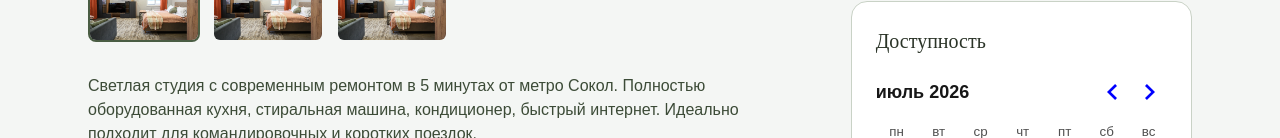
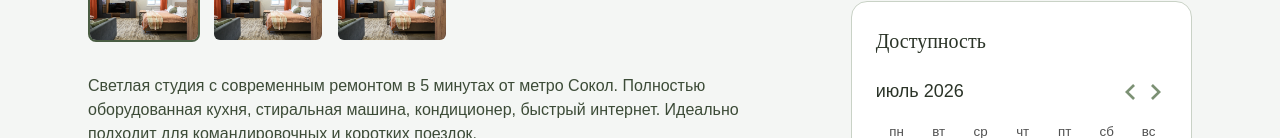
Before and after one commit to Taras-Klimenko/booking-project, a Next.js app: page /apartments/apartment-1 in a window 1280 px wide. Shown: the part 662-800 px from the top of the page. Built offline with nearby package versions, Linux system fonts and the light colour scheme; a web font is replaced by a local one.

Commit message:
fix: calendar style update, build fix

```diff
--- a/src/components/AvailabilityCalendar.tsx
+++ b/src/components/AvailabilityCalendar.tsx
@@ -24,11 +24,13 @@ export default function AvailabilityCalendar({
         }}
         classNames={{
           months: "flex flex-col",
-          caption: "flex justify-center py-2 font-medium text-sage-900",
-          nav_button: "text-sage-600 hover:text-sage-900",
+          caption_label: "flex justify-center py-2 font-medium text-sage-900",
+          button_previous: "text-sage-400 hover:text-sage-900",
+          button_next: "text-sage-400 hover:text-sage-900",
+          chevron: "fill-sage-400 hover:fill-sage-900 hover:cursor-pointer",
           day: "text-sage-800 rounded-lg hover:bg-sage-100",
-          day_selected: "bg-sage-600 text-white hover:bg-sage-700",
-          day_today: "font-bold",
+          selected: "bg-sage-600 text-white hover:bg-sage-700",
+          today: "font-bold",
         }}
       />
       <div className="mt-4 flex gap-4 text-sm text-sage-600">
```
